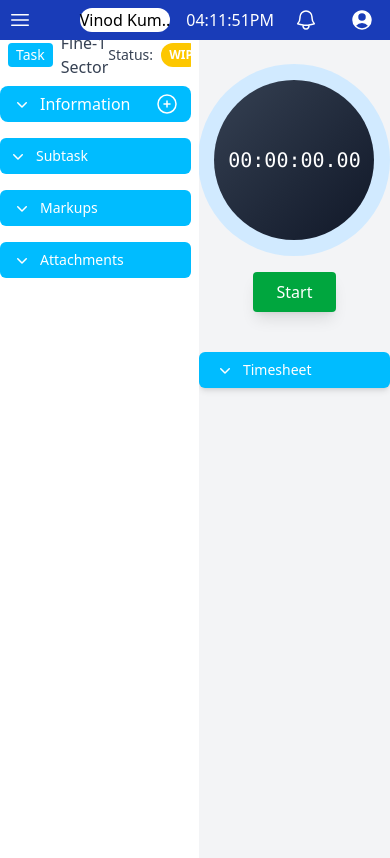
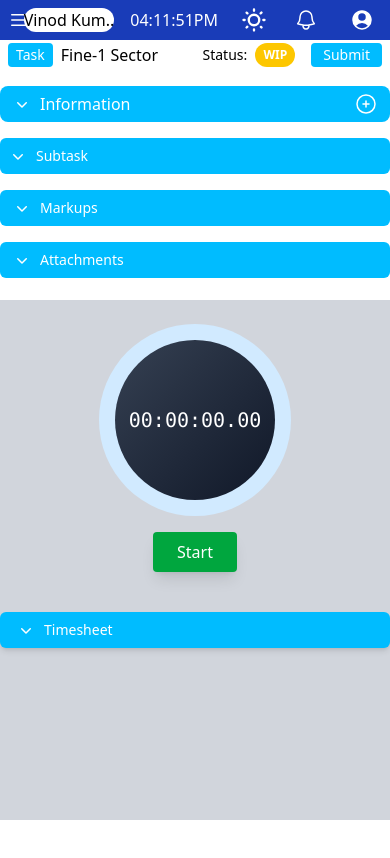
Before and after one commit to KSAppanna/QGPMS, a React (Vite) app: page / in a window 390 px wide. Shown: the top 858 px of the page. Built offline with nearby package versions, Linux system fonts and the light colour scheme.

Commit message:
responsive

```diff
--- a/package.json
+++ b/package.json
@@ -12,16 +12,17 @@
   "dependencies": {
     "@headlessui/react": "^2.2.2",
     "@heroicons/react": "^2.2.0",
-    "@tailwindcss/vite": "^4.1.5",
+    "@tailwindcss/vite": "^4.1.6",
     "react": "^19.1.0",
     "react-dom": "^19.1.0",
-    "tailwindcss": "^4.1.5"
+    "tailwindcss": "^4.1.6"
   },
   "devDependencies": {
     "@eslint/js": "^9.25.0",
     "@types/react": "^19.1.2",
     "@types/react-dom": "^19.1.2",
     "@vitejs/plugin-react": "^4.4.1",
+    "daisyui": "^5.0.35",
     "eslint": "^9.25.0",
     "eslint-plugin-react-hooks": "^5.2.0",
     "eslint-plugin-react-refresh": "^0.4.19",
--- a/src/App.jsx
+++ b/src/App.jsx
@@ -9,11 +9,20 @@ import Attachments from "./components/Attachments";
 import Stopwatch from "./components/Stopwatch";
 
 const App = () => {
-  // Resizing Logic(Left and right div)
-  const [leftWidth, setLeftWidth] = useState(50);
+  const [theme, setTheme] = useState(localStorage.getItem("theme") || "light");
+  const [leftWidth, setLeftWidth] = useState(50); // in %
   const isResizing = useRef(false);
 
   useEffect(() => {
+    const handleStorageChange = () => {
+      const updatedTheme = localStorage.getItem("theme");
+      if (updatedTheme) setTheme(updatedTheme);
+    };
+
+    window.addEventListener("storage", handleStorageChange);
+    return () => window.removeEventListener("storage", handleStorageChange);
+  }, []);
+
   const handleMouseMove = (e) => {
     if (!isResizing.current) return;
     const newWidth = (e.clientX / window.innerWidth) * 100;
@@ -24,9 +33,9 @@ const App = () => {
     isResizing.current = false;
   };
 
+  useEffect(() => {
     window.addEventListener("mousemove", handleMouseMove);
     window.addEventListener("mouseup", handleMouseUp);
-
     return () => {
       window.removeEventListener("mousemove", handleMouseMove);
       window.removeEventListener("mouseup", handleMouseUp);
@@ -35,35 +44,52 @@ const App = () => {
 
   return (
     <>
-      <Navbar />
-      <div className="h-screen w-full flex relative overflow-hidden">
-        {/* Left div */}
+      <Navbar theme={theme} setTheme={setTheme} />
+      <div className="h-[calc(100vh-4rem)] w-full flex flex-col md:flex-row relative overflow-hidden">
+
+        {/* Left Panel */}
         <div
-          className="h-full overflow-y-auto bg-white"
-          style={{ width: `${leftWidth}%` }}
+          className="overflow-y-auto bg-transparent"
+          style={{
+            width: "100%",
+            height: "50%",
+            ...(window.innerWidth >= 768 && {
+              width: `${leftWidth}%`,
+              height: "100%",
+            }),
+          }}
         >
-          <Bar />
+          <Bar theme={theme} />
           <Info />
           <Subtask />
           <Markup />
           <Attachments />
         </div>
 
-        {/* Resizer */}
+        {/* Resizer (only desktop) */}
         <div
-          className="w-2  cursor-col-resize"
+          className={`hidden md:block w-1 cursor-col-resize ${
+            theme === "light" ? "bg-gray-500" : "bg-gray-700"
+          }`}
           onMouseDown={() => (isResizing.current = true)}
         />
 
-        {/* Right Div */}
+        {/* Right Panel */}
         <div
-          className="h-full  overflow-y-auto bg-gray-100"
-          style={{ width: `${100 - leftWidth}%` }}
+          className={`overflow-y-auto ${
+            theme === "light" ? "bg-gray-300" : "bg-transparent"
+          }`}
+          style={{
+            width: "100%",
+            height: "100%",
+            ...(window.innerWidth >= 768 && {
+              width: `${100 - leftWidth}%`,
+              height: "100%",
+            }),
+          }}
         >
           <Stopwatch />
-
         </div>
-
       </div>
     </>
   );
--- a/src/components/Attachments.jsx
+++ b/src/components/Attachments.jsx
@@ -31,7 +31,7 @@ const DropdownBar = () => {
           isOpen ? "max-h-[500px] opacity-100" : "max-h-0 opacity-0"
         }`}
       >
-        <div className="mt-2 p-3 bg-white border border-gray-200 rounded-md shadow-sm">
+        <div className="mt-2 p-3 bg-white border border-gray-200 rounded-md shadow-sm text-center">
           {/* Placeholder for attachment content */}
           <p className="text-gray-600 text-sm">No attachments available.</p>
         </div>
--- a/src/components/Bar.jsx
+++ b/src/components/Bar.jsx
@@ -1,19 +1,19 @@
 import React from 'react';
 
-const Bar = () => {
+const Bar = ({theme}) => {
   return (
     // Top bar showing task name and status
-    <div className="w-full h-[30px] flex justify-between items-center px-2 bg-white text-gray-700">
+    <div className="w-full h-[30px] flex justify-between items-center px-2 bg-transparent text-gray-700">
       <div className="flex items-center">
         <button className="text-white bg-sky-400 hover:bg-sky-500 px-2 py-0.5 text-sm rounded-sm">
           Task
         </button>
-        <div className="ml-2 font-medium">Fine-1 Sector</div>
+        <div className={`ml-2 font-medium ${theme == "light"?"text-black":"text-white"}`}>Fine-1 Sector</div>
       </div>
 
       <div className="flex items-center">
         <div className="mr-4 flex items-center">
-          <span className="text-sm">Status:</span>
+          <span className={`text-sm ${theme === "light"?"text-black":"text-white"}`}>Status:</span>
           <button className="bg-yellow-400 text-white text-xs font-semibold w-10 h-[24px] rounded-xl ml-2">
             WIP
           </button>
--- a/src/components/Info.jsx
+++ b/src/components/Info.jsx
@@ -80,11 +80,11 @@ const DropdownBar = () => {
           <form className="grid grid-cols-2 gap-4 mt-4">
             <div className="text-gray-800">
               Due Date:
-              <input type="text" className="p-2 rounded-md w-full h-[30px] bg-white text-indigo-800 border border-gray-300" value="4/3/25" disabled />
+              <input type="text" className="p-2 rounded-md w-full h-[30px] bg-white text-black border border-gray-300" value="4/3/25" disabled />
             </div>
             <div className="text-gray-800">
               Manager Remark:
-              <input type="text" className="p-2 rounded-md w-full h-[30px] bg-white text-indigo-800 border border-gray-300" value="N/A" disabled />
+              <input type="text" className="p-2 rounded-md w-full h-[30px] bg-white text-black border border-gray-300" value="N/A" disabled />
             </div>
           </form>
         </div>
@@ -94,7 +94,7 @@ const DropdownBar = () => {
         <div className="fixed inset-0 z-50 flex items-center justify-center backdrop-blur-sm bg-black/40">
           <div className="p-6 rounded-xl w-[400px] bg-white shadow-md border border-gray-200">
             <div className="flex justify-between items-center mb-4">
-              <h2 className="text-xl font-semibold text-indigo-800">Information</h2>
+              <h2 className="text-xl font-semibold text-black">Information</h2>
               <button className="text-gray-500 hover:text-black text-2xl font-bold" onClick={() => setShowForm(false)}>
                 &times;
               </button>
--- a/src/components/Navbar.jsx
+++ b/src/components/Navbar.jsx
@@ -1,6 +1,7 @@
 import { Disclosure, DisclosureButton, DisclosurePanel, Menu, MenuButton, MenuItem, MenuItems } from '@headlessui/react'
 import { Bars3Icon, BellIcon, XMarkIcon } from '@heroicons/react/24/outline'
-import React from 'react'
+import React, { useState } from 'react'
+import { useEffect } from 'react'
 
 const navigation = [
   { name: 'QGPMS', href: '#', current: false },
@@ -22,9 +23,23 @@ function classNames(...classes) {
   return classes.filter(Boolean).join(' ')
 }
 
-export default function Navbar() {
+export default function Navbar({theme,setTheme}) {
+  const handleToggle = () => {
+    const newTheme = theme === "light" ? "dark" : "light";
+    localStorage.setItem("theme", newTheme);
+    setTheme(newTheme);
+  };
+
+  useEffect(() => {
+    localStorage.setItem("theme",theme);
+    const localTheme = localStorage.getItem("theme");
+    document.querySelector("html").setAttribute("data-theme",localTheme)
+  }, [theme])
+
+
+
   return (
-    <Disclosure as="nav" className="bg-blue-800">
+    <Disclosure as="nav" className="bg-blue-800 ">
       <div className="mx-auto max-w-7xl px-2 sm:px-6">
         <div className="relative flex h-10 items-center justify-between">
           <div className="absolute inset-y-0 left-0 flex items-center">
@@ -56,10 +71,40 @@ export default function Navbar() {
   </div>
 </div>
           </div>
+
+
           <div className="relative inset-y-0 right-0 flex items-center justify-between pr-2 sm:static sm:inset-auto sm:ml-6 sm:pr-0 space-x-4">
-  <div className="bg-white rounded-full">Vinod Kum..</div>
+
+
+  <div className="bg-white rounded-full text-black">Vinod Kum..</div>
+
+
 
   <div className="text-white">04:11:51PM</div>
+
+<label className="swap swap-rotate">
+  {/* this hidden checkbox controls the state */}
+  <input type="checkbox" className="theme-controller" value="synthwave"  onChange={handleToggle}/>
+
+  {/* sun icon */}
+  <svg
+    className="swap-off h-7 w-10 fill-current text-white"
+    xmlns="http://www.w3.org/2000/svg"
+    viewBox="0 0 24 24">
+    <path
+      d="M5.64,17l-.71.71a1,1,0,0,0,0,1.41,1,1,0,0,0,1.41,0l.71-.71A1,1,0,0,0,5.64,17ZM5,12a1,1,0,0,0-1-1H3a1,1,0,0,0,0,2H4A1,1,0,0,0,5,12Zm7-7a1,1,0,0,0,1-1V3a1,1,0,0,0-2,0V4A1,1,0,0,0,12,5ZM5.64,7.05a1,1,0,0,0,.7.29,1,1,0,0,0,.71-.29,1,1,0,0,0,0-1.41l-.71-.71A1,1,0,0,0,4.93,6.34Zm12,.29a1,1,0,0,0,.7-.29l.71-.71a1,1,0,1,0-1.41-1.41L17,5.64a1,1,0,0,0,0,1.41A1,1,0,0,0,17.66,7.34ZM21,11H20a1,1,0,0,0,0,2h1a1,1,0,0,0,0-2Zm-9,8a1,1,0,0,0-1,1v1a1,1,0,0,0,2,0V20A1,1,0,0,0,12,19ZM18.36,17A1,1,0,0,0,17,18.36l.71.71a1,1,0,0,0,1.41,0,1,1,0,0,0,0-1.41ZM12,6.5A5.5,5.5,0,1,0,17.5,12,5.51,5.51,0,0,0,12,6.5Zm0,9A3.5,3.5,0,1,1,15.5,12,3.5,3.5,0,0,1,12,15.5Z" />
+  </svg>
+
+  {/* moon icon */}
+  <svg
+    className="swap-on h-7 w-10 fill-current text-white"
+    xmlns="http://www.w3.org/2000/svg"
+    viewBox="0 0 24 24">
+    <path
+      d="M21.64,13a1,1,0,0,0-1.05-.14,8.05,8.05,0,0,1-3.37.73A8.15,8.15,0,0,1,9.08,5.49a8.59,8.59,0,0,1,.25-2A1,1,0,0,0,8,2.36,10.14,10.14,0,1,0,22,14.05,1,1,0,0,0,21.64,13Zm-9.5,6.69A8.14,8.14,0,0,1,7.08,5.22v.27A10.15,10.15,0,0,0,17.22,15.63a9.79,9.79,0,0,0,2.1-.22A8.11,8.11,0,0,1,12.14,19.73Z" />
+  </svg>
+</label>
+
 
   <button
     type="button"
@@ -117,7 +162,7 @@ export default function Navbar() {
               aria-current={item.current ? 'page' : undefined}
               className={classNames(
                 item.current ? 'bg-gray-900 text-white' : 'text-gray-300 hover:bg-gray-700 hover:text-white',
-                'block rounded-md px-3 py-2 text-base font-medium',
+                'block rounded-md px-3 py-2 text-base font-medium'
               )}
             >
               {item.name}
--- a/src/components/ResizableTable.jsx
+++ b/src/components/ResizableTable.jsx
@@ -59,7 +59,7 @@ const ResizableTable = () => {
                 key={col.key}
                 ref={(el) => (colRefs.current[col.key] = el)}
                 style={{ width: colWidths[col.key] || "auto" }}
-                className="relative group  p-2 font-semibold"
+                className="relative group  p-2 font-semibold "
               >
                 {col.label}
                 <div
@@ -72,8 +72,8 @@ const ResizableTable = () => {
         </thead>
         <tbody>
           {data.map((row, idx) => (
-            <tr className="bg-white" key={idx}>
-              <td className="text-center  p-2">{idx + 1}</td>
+            <tr className="bg-white text-black" key={idx}>
+              <td className="text-center  p-2 text-black">{idx + 1}</td>
               {columns.map((col) => (
                 <td key={col.key} className=" p-2">
                   {col.key === "subtaskID" ? (
--- a/src/index.css
+++ b/src/index.css
@@ -1 +1,6 @@
 @import "tailwindcss";
+@plugin "daisyui";
+
+@plugin "daisyui" {
+  themes: ["light", "dark"];
+}
--- a/src/main.jsx
+++ b/src/main.jsx
@@ -5,7 +5,8 @@ import './index.css'
 import App from './App.jsx'
 
 createRoot(document.getElementById('root')).render(
+
   <StrictMode>
     <App />
-  </StrictMode>,
+  </StrictMode>
 )
```
Also changed, not shown: 1 other file (tests, documents, lock files or other folders). Lines whose indentation alone changed are shown as unchanged.
